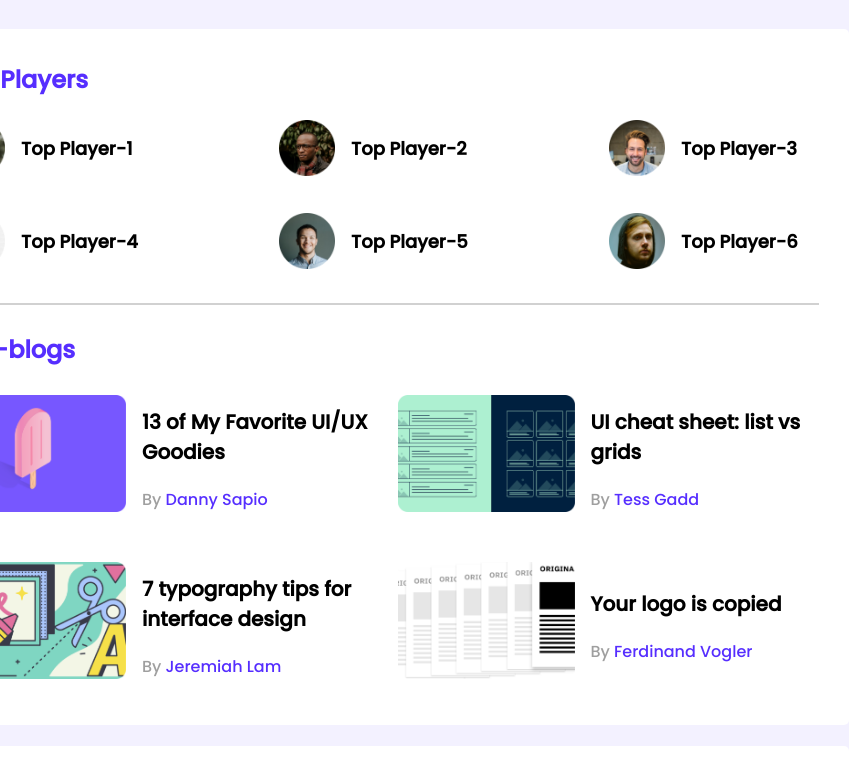
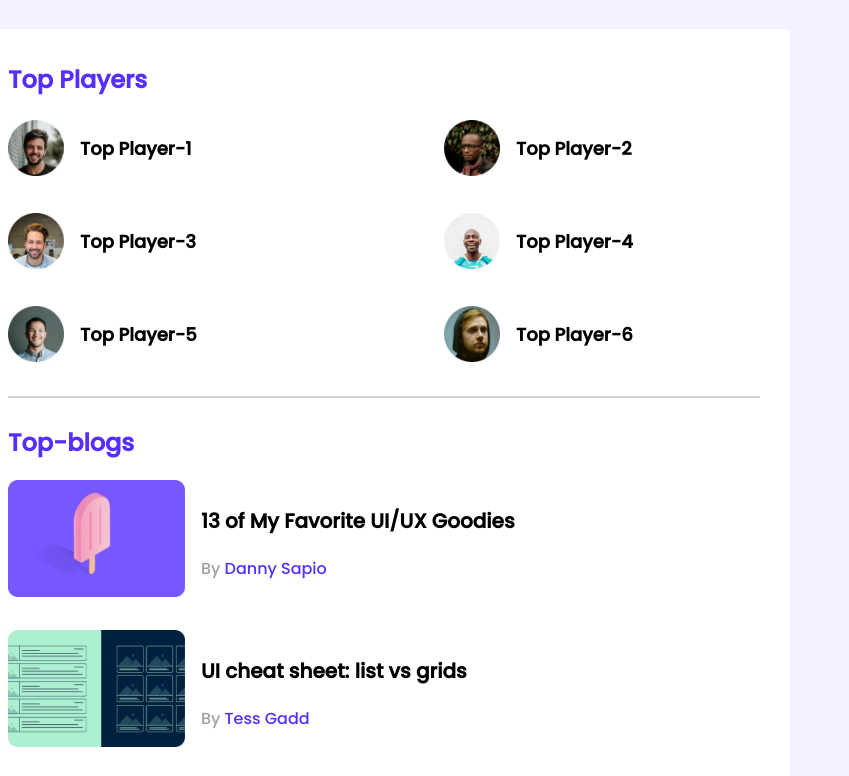
Before and after one commit to susmoysaha6/leader-board-css3, a plain HTML site: page index.html in a window 768 px wide. Shown: the top 776 px of the page, 849 px wide, since content can reach past the window. Drawn offline with Linux system fonts and the light colour scheme.

Commit message:
Tablet responsive

```diff
--- a/styles/style.css
+++ b/styles/style.css
@@ -162,7 +162,7 @@ hr {
 
 /* mobile devices */
 
-@media only screen and (max-width:688px) {
+@media only screen and (max-width: 688px) {
     .container {
         width: 100%;
     }
@@ -180,3 +180,20 @@ hr {
         flex-direction: column;
     }
 }
+
+/* tablet devices */
+@media only screen and (min-width: 688px) and (max-width: 992px) {
+    .container {
+        width: 100%;
+    }
+
+    .players,
+    .courses {
+        /* background-color: tomato; */
+        grid-template-columns: repeat(2, 1fr);
+    }
+
+    .blogs {
+        grid-template-columns: repeat(1, 1fr);
+    }
+}
```
